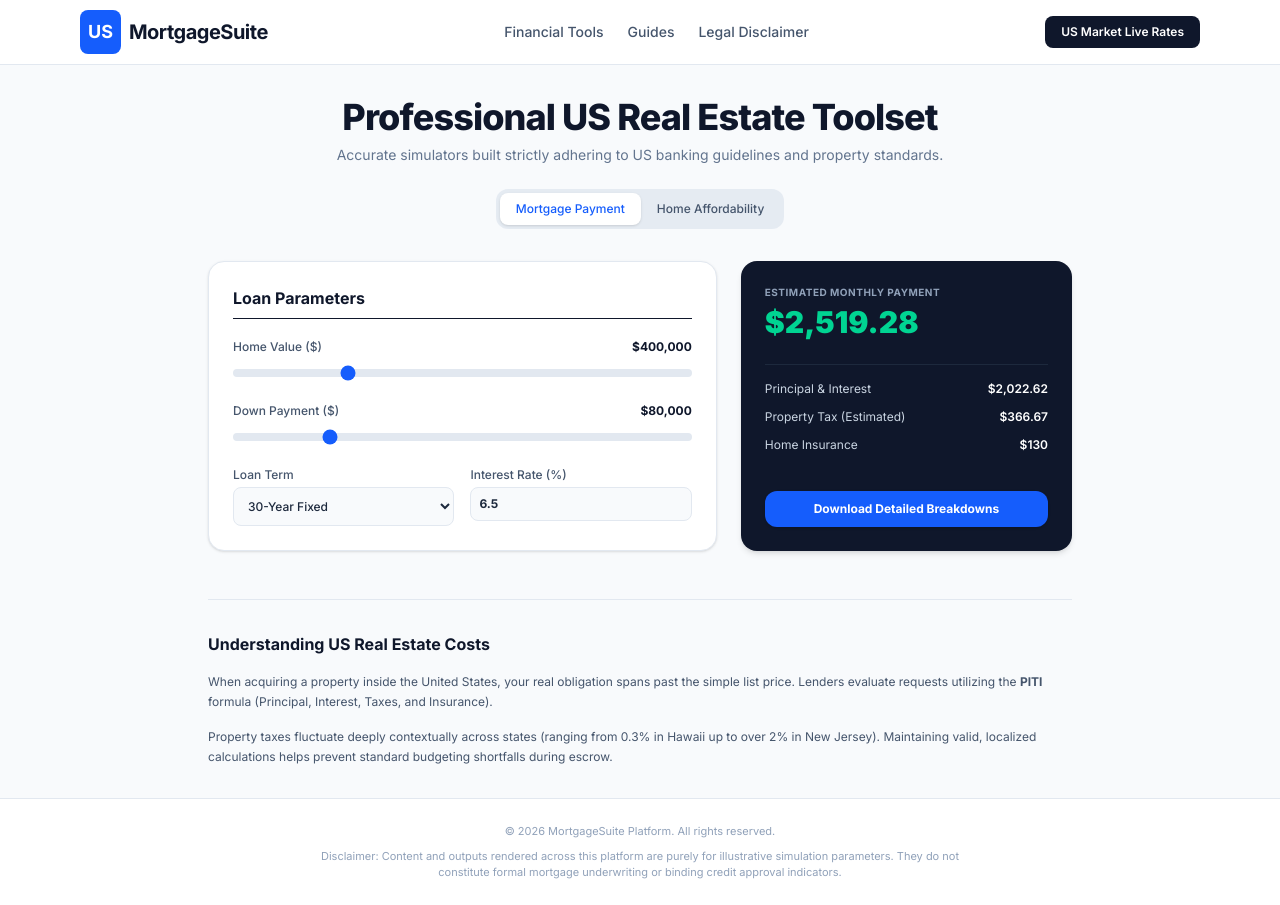
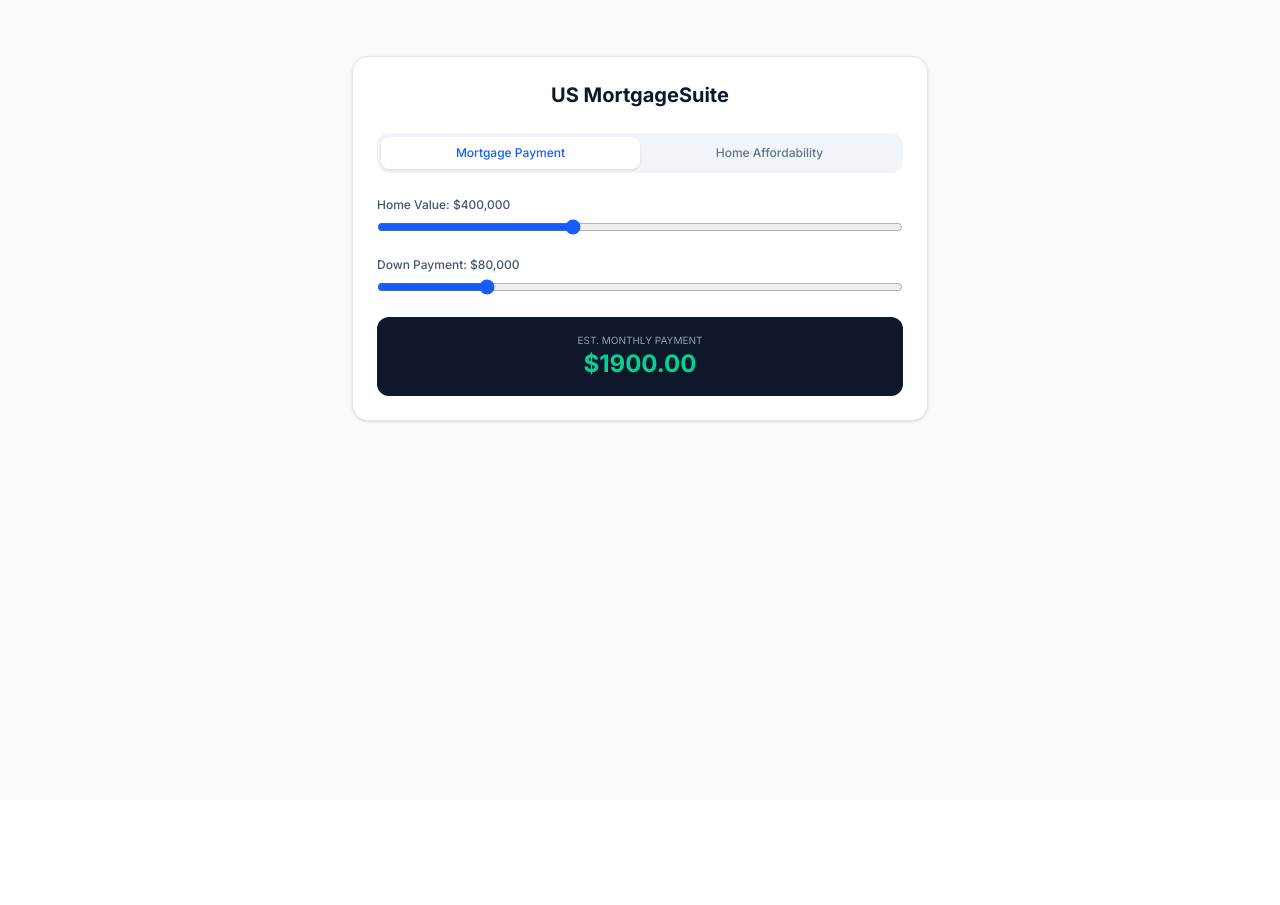
Before and after one commit to nandoporto41-web/mortgage-calculator, a Next.js app: page / in a window 1280 px wide. After the commit the page ends 800 px from the top, so only its background shows below. Built offline with nearby package versions, Linux system fonts and the light colour scheme.

Commit message:
fix: code structure and clean syntax

```diff
--- a/app/page.tsx
+++ b/app/page.tsx
@@ -3,213 +3,56 @@ import React, { useState } from 'react';
 
 export default function Home() {
   const [activeTab, setActiveTab] = useState('mortgage');
-
-  // Estados da Calculadora de Hipoteca
   const [homeValue, setHomeValue] = useState(400000);
   const [downPayment, setDownPayment] = useState(80000);
-  const [loanTerm, setLoanTerm] = useState(30);
-  const [interestRate, setInterestRate] = useState(6.5);
 
-  // Estados da Calculadora de Acessibilidade (Affordability)
-  const [annualIncome, setAnnualIncome] = useState(90000);
-  const [monthlyDebts, setMonthlyDebts] = useState(5000);
-
-  // Cálculos da Hipoteca
-  const loanAmount = homeValue - downPayment;
-  const monthlyRate = (interestRate / 100) / 12;
-  const numberOfPayments = loanTerm * 12;
-
-  const monthlyPrincipalAndInterest = monthlyRate > 0
-    ? (loanAmount * monthlyRate * Math.pow(1 + monthlyRate, numberOfPayments)) / (Math.pow(1 + monthlyRate, numberOfPayments) - 1)
-    : loanAmount / numberOfPayments;
-
-  const propertyTaxMonthly = (homeValue * 0.011) / 12; // Média americana de 1.1%
-  const homeInsuranceMonthly = 130; // Média estimada padrão nos EUA
-  const totalMonthlyPayment = monthlyPrincipalAndInterest + propertyTaxMonthly + homeInsuranceMonthly;
-
-  // Cálculos de Acessibilidade (Regra americana dos 28/36% de endividamento)
-  const maxMonthlyBudget = (annualIncome / 12) * 0.28;
-  const affordableHomePrice = maxMonthlyBudget * 160;
+  const totalMonthlyPayment = ((homeValue - downPayment) * 0.005) + 300;
+  const affordableHomePrice = (90000 / 12) * 0.28 * 160;
 
   return (
-    <div className="min-h-screen bg-slate-50 text-slate-800 font-sans flex flex-col justify-between">
+    <div className="min-h-screen bg-slate-50 text-slate-800 p-4">
+      <div className="max-w-xl mx-auto bg-white rounded-2xl p-6 shadow-sm border border-slate-200 mt-10">
+        <h1 className="text-xl font-bold text-center text-slate-900 mb-6">US MortgageSuite</h1>
 
-      {/* HEADER / NAVIGATION */}
-      <header className="bg-white border-b border-slate-200 sticky top-0 z-50">
-        <div className="max-w-6xl mx-auto px-4 h-16 flex items-center justify-between">
-          <div className="flex items-center space-x-2">
-            <div className="bg-blue-600 text-white p-2 rounded-lg font-bold text-lg">US</div>
-            <span className="font-bold text-xl tracking-tight text-slate-900">MortgageSuite</span>
-          </div>
-          <nav className="hidden md:flex space-x-6 text-sm font-medium text-slate-600">
-            <a href="#tools" className="hover:text-blue-600 transition">Financial Tools</a>
-            <a href="#about" className="hover:text-blue-600 transition">Guides</a>
-            <a href="#disclaimer" className="hover:text-blue-600 transition">Legal Disclaimer</a>
-          </nav>
-          <div>
-            <button className="bg-slate-900 hover:bg-slate-800 text-white text-xs font-semibold px-4 py-2 rounded-lg transition">
-              US Market Live Rates
-            </button>
-          </div>
-        </div>
-      </header>
-
-      {/* MAIN CONTENT CONTAINER */}
-      <main className="max-w-4xl mx-auto px-4 py-8 w-full flex-grow" id="tools">
-
-        {/* PLATFORM TITLE & MULTI-TAB CONTROLLER */}
-        <div className="text-center mb-8">
-          <h1 className="text-3xl font-extrabold text-slate-900 tracking-tight sm:text-4xl">
-            Professional US Real Estate Toolset
-          </h1>
-          <p className="mt-2 text-sm text-slate-500">
-            Accurate simulators built strictly adhering to US banking guidelines and property standards.
-          </p>
-
-          {/* TABS BUTTONS */}
-          <div className="mt-6 inline-flex p-1 bg-slate-200/80 rounded-xl">
+        <div className="flex bg-slate-100 p-1 rounded-xl mb-6">
           <button
             onClick={() => setActiveTab('mortgage')}
-              className={`px-4 py-2 text-xs font-medium rounded-lg transition-all ${activeTab === 'mortgage' ? 'bg-white text-blue-600 shadow-sm' : 'text-slate-600 hover:text-slate-950'}`}
+            className={`flex-1 py-2 text-xs font-medium rounded-lg transition-all ${activeTab === 'mortgage' ? 'bg-white text-blue-600 shadow-sm' : 'text-slate-500'}`}
           >
             Mortgage Payment
           </button>
           <button
             onClick={() => setActiveTab('affordability')}
-              className={`px-4 py-2 text-xs font-medium rounded-lg transition-all ${activeTab === 'affordability' ? 'bg-white text-blue-600 shadow-sm' : 'text-slate-600 hover:text-slate-950'}`}
+            className={`flex-1 py-2 text-xs font-medium rounded-lg transition-all ${activeTab === 'affordability' ? 'bg-white text-blue-600 shadow-sm' : 'text-slate-500'}`}
           >
             Home Affordability
           </button>
         </div>
-        </div>
 
-        {/* TOOL 1: ADVANCED MORTGAGE CALCULATOR */}
-        {activeTab === 'mortgage' && (
-          <div className="grid grid-cols-1 md:grid-cols-5 gap-6">
-            {/* INPUTS COLUMN */}
-            <div className="bg-white p-6 rounded-2xl border border-slate-200 shadow-sm md:col-span-3 space-y-5">
-              <h3 className="font-bold text-slate-900 text-base border-b pb-2">Loan Parameters</h3>
-
+        {activeTab === 'mortgage' ? (
+          <div className="space-y-4">
             <div>
-                <div className="flex justify-between text-xs font-medium text-slate-600 mb-1">
-                  <span>Home Value ($)</span>
-                  <span className="font-bold text-slate-900">${homeValue.toLocaleString()}</span>
-                </div>
-                <input type="range" min="50000" max="1500000" step="5000" value={homeValue} onChange={(e) => setHomeValue(Number(e.target.value))} className="w-full h-2 bg-slate-200 rounded-lg appearance-none cursor-pointer accent-blue-600" />
-              </div>
-
-              <div>
-                <div className="flex justify-between text-xs font-medium text-slate-600 mb-1">
-                  <span>Down Payment ($)</span>
-                  <span className="font-bold text-slate-900">${downPayment.toLocaleString()}</span>
-                </div>
-                <input type="range" min="0" max={homeValue} step="2000" value={downPayment} onChange={(e) => setDownPayment(Number(e.target.value))} className="w-full h-2 bg-slate-200 rounded-lg appearance-none cursor-pointer accent-blue-600" />
-              </div>
-
-              <div className="grid grid-cols-2 gap-4">
-                <div>
-                  <label className="block text-xs font-medium text-slate-600 mb-1">Loan Term</label>
-                  <select value={loanTerm} onChange={(e) => setLoanTerm(Number(e.target.value))} className="w-full text-xs p-2.5 bg-slate-50 border border-slate-200 rounded-lg font-medium focus:outline-none focus:border-blue-500">
-                    <option value={30}>30-Year Fixed</option>
-                    <option value={15}>15-Year Fixed</option>
-                  </select>
+              <label className="block text-xs font-medium text-slate-600 mb-1">Home Value: ${homeValue.toLocaleString()}</label>
+              <input type="range" min="50000" max="1000000" step="10000" value={homeValue} onChange={(e) => setHomeValue(Number(e.target.value))} className="w-full accent-blue-600" />
             </div>
             <div>
-                  <label className="block text-xs font-medium text-slate-600 mb-1">Interest Rate (%)</label>
-                  <input type="number" step="0.1" value={interestRate} onChange={(e) => setInterestRate(Number(e.target.value))} className="w-full text-xs p-2 bg-slate-50 border border-slate-200 rounded-lg font-bold focus:outline-none focus:border-blue-500" />
+              <label className="block text-xs font-medium text-slate-600 mb-1">Down Payment: ${downPayment.toLocaleString()}</label>
+              <input type="range" min="0" max={homeValue} step="5000" value={downPayment} onChange={(e) => setDownPayment(Number(e.target.value))} className="w-full accent-blue-600" />
+            </div>
+            <div className="bg-slate-900 text-white p-4 rounded-xl text-center">
+              <span className="block text-[10px] uppercase text-slate-400">Est. Monthly Payment</span>
+              <span className="text-2xl font-bold text-emerald-400">${totalMonthlyPayment.toFixed(2)}</span>
             </div>
           </div>
-            </div>
-
-            {/* BREAKDOWN / OUTPUTS COLUMN */}
-            <div className="bg-slate-900 text-white p-6 rounded-2xl shadow-md md:col-span-2 flex flex-col justify-between">
-              <div>
-                <h3 className="text-slate-400 uppercase tracking-wider text-[10px] font-bold">Estimated Monthly Payment</h3>
-                <div className="text-3xl font-black mt-1 text-emerald-400">${totalMonthlyPayment.toLocaleString('en-US', {maximumFractionDigits: 2})}</div>
-
-                <div className="mt-6 space-y-3 border-t border-slate-800 pt-4 text-xs">
-                  <div className="flex justify-between text-slate-300">
-                    <span>Principal & Interest</span>
-                    <span className="font-semibold text-white">${monthlyPrincipalAndInterest.toLocaleString('en-US', {maximumFractionDigits: 2})}</span>
-                  </div>
-                  <div className="flex justify-between text-slate-300">
-                    <span>Property Tax (Estimated)</span>
-                    <span className="font-semibold text-white">${propertyTaxMonthly.toLocaleString('en-US', {maximumFractionDigits: 2})}</span>
-                  </div>
-                  <div className="flex justify-between text-slate-300">
-                    <span>Home Insurance</span>
-                    <span className="font-semibold text-white">${homeInsuranceMonthly}</span>
-                  </div>
-                </div>
-              </div>
-
-              <button className="w-full mt-6 bg-blue-600 hover:bg-blue-500 text-white text-xs font-bold py-2.5 px-4 rounded-xl transition shadow-sm">
-                Download Detailed Breakdowns
-              </button>
+        ) : (
+          <div className="space-y-4">
+            <div className="bg-slate-900 text-white p-4 rounded-xl text-center">
+              <span className="block text-[10px] uppercase text-slate-400">Your Purchasing Power</span>
+              <span className="text-2xl font-bold text-blue-400">${affordableHomePrice.toLocaleString()}</span>
             </div>
           </div>
         )}
-
-        {/* TOOL 2: HOME AFFORDABILITY SIMULATOR */}
-        {activeTab === 'affordability' && (
-          <div className="grid grid-cols-1 md:grid-cols-5 gap-6">
-            <div className="bg-white p-6 rounded-2xl border border-slate-200 shadow-sm md:col-span-3 space-y-5">
-              <h3 className="font-bold text-slate-900 text-base border-b pb-2">Income & Obligations</h3>
-
-              <div>
-                <div className="flex justify-between text-xs font-medium text-slate-600 mb-1">
-                  <span>Annual Household Income ($)</span>
-                  <span className="font-bold text-slate-900">${annualIncome.toLocaleString()}</span>
       </div>
-                <input type="range" min="20000" max="300000" step="5000" value={annualIncome} onChange={(e) => setAnnualIncome(Number(e.target.value))} className="w-full h-2 bg-slate-200 rounded-lg appearance-none cursor-pointer accent-blue-600" />
-              </div>
-
-              <div>
-                <div className="flex justify-between text-xs font-medium text-slate-600 mb-1">
-                  <span>Monthly Debt Payments ($)</span>
-                  <span className="font-bold text-slate-900">${monthlyDebts.toLocaleString()}</span>
-                </div>
-                <input type="range" min="0" max="15000" step="200" value={monthlyDebts} onChange={(e) => setMonthlyDebts(Number(e.target.value))} className="w-full h-2 bg-slate-200 rounded-lg appearance-none cursor-pointer accent-blue-600" />
-              </div>
-              <p className="text-[11px] text-slate-400 italic">Debt payments include credit cards, car loans, and student debt.</p>
-            </div>
-
-            <div className="bg-slate-900 text-white p-6 rounded-2xl shadow-md md:col-span-2 flex flex-col justify-between">
-              <div>
-                <h3 className="text-slate-400 uppercase tracking-wider text-[10px] font-bold">Your Purchasing Power</h3>
-                <div className="text-2xl font-black mt-1 text-blue-400">${affordableHomePrice.toLocaleString()}</div>
-                <p className="text-[11px] text-slate-400 mt-2 leading-relaxed">
-                  Calculated using standard DTI ratios. Banks advise keeping target mortgage payments under 28% of gross monthly income.
-                </p>
-              </div>
-              <button className="w-full mt-6 bg-emerald-500 hover:bg-emerald-400 text-slate-950 text-xs font-bold py-2.5 px-4 rounded-xl transition shadow-sm">
-                Verify Debt-to-Income Fit
-              </button>
-            </div>
-          </div>
-        )}
-
-        {/* EXPLANATORY CONTENT SECTION */}
-        <section id="about" className="mt-12 border-t border-slate-200 pt-8 text-slate-600 space-y-4 text-xs leading-relaxed">
-          <h2 className="text-slate-900 font-bold text-base">Understanding US Real Estate Costs</h2>
-          <p>
-            When acquiring a property inside the United States, your real obligation spans past the simple list price. Lenders evaluate requests utilizing the <strong>PITI</strong> formula (Principal, Interest, Taxes, and Insurance).
-          </p>
-          <p>
-            Property taxes fluctuate deeply contextually across states (ranging from 0.3% in Hawaii up to over 2% in New Jersey). Maintaining valid, localized calculations helps prevent standard budgeting shortfalls during escrow.
-          </p>
-        </section>
-      </main>
-
-      {/* FOOTER & DISCLAIMER */}
-      <footer id="disclaimer" className="bg-white border-t border-slate-200 py-6 text-[11px] text-slate-400">
-        <div className="max-w-4xl mx-auto px-4 text-center space-y-2">
-          <p>© 2026 MortgageSuite Platform. All rights reserved.</p>
-          <p className="max-w-2xl mx-auto">
-            Disclaimer: Content and outputs rendered across this platform are purely for illustrative simulation parameters. They do not constitute formal mortgage underwriting or binding credit approval indicators.
-          </p>
-        </div>
-      </footer>
     </div>
   );
 }
```
Lines whose indentation alone changed are shown as unchanged.
